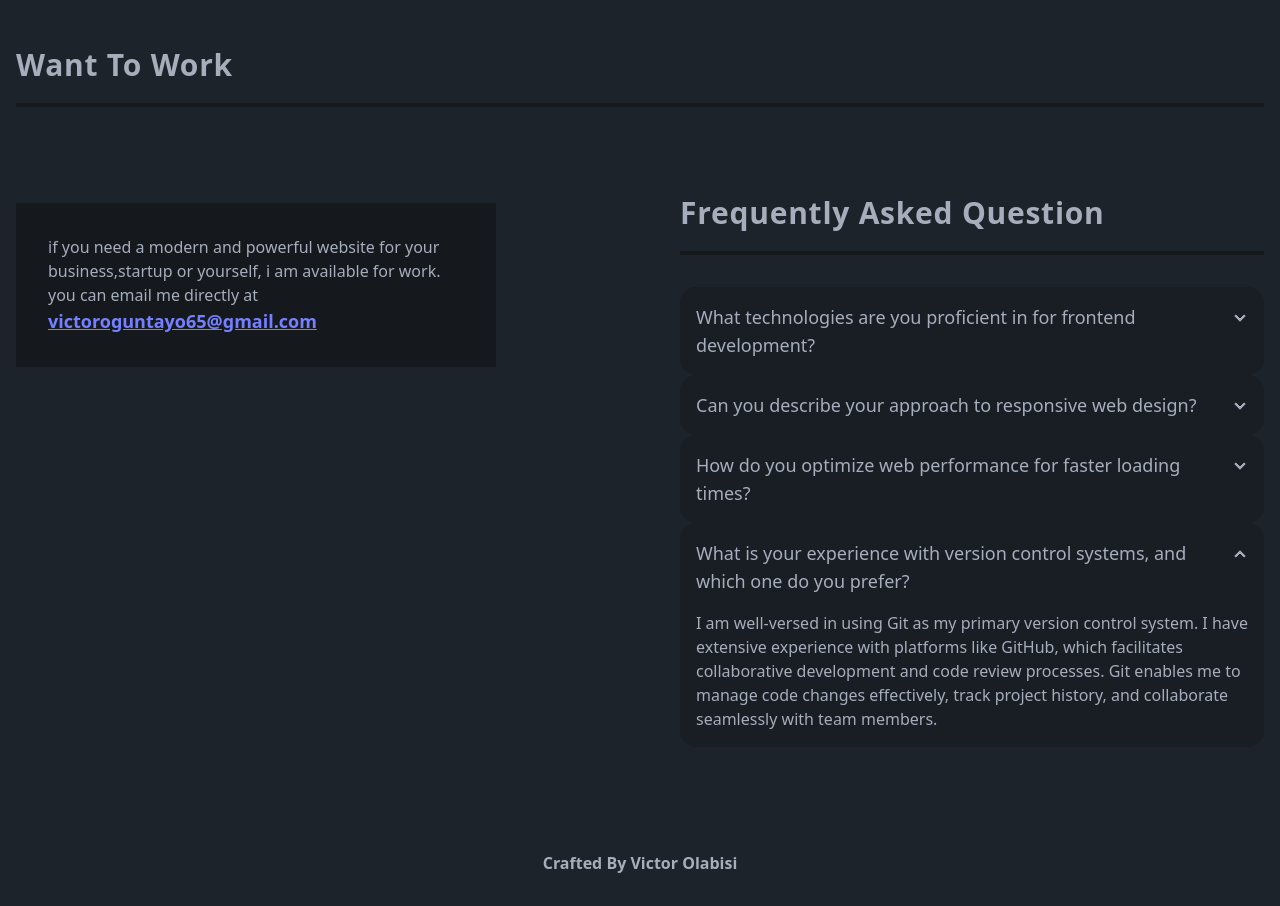
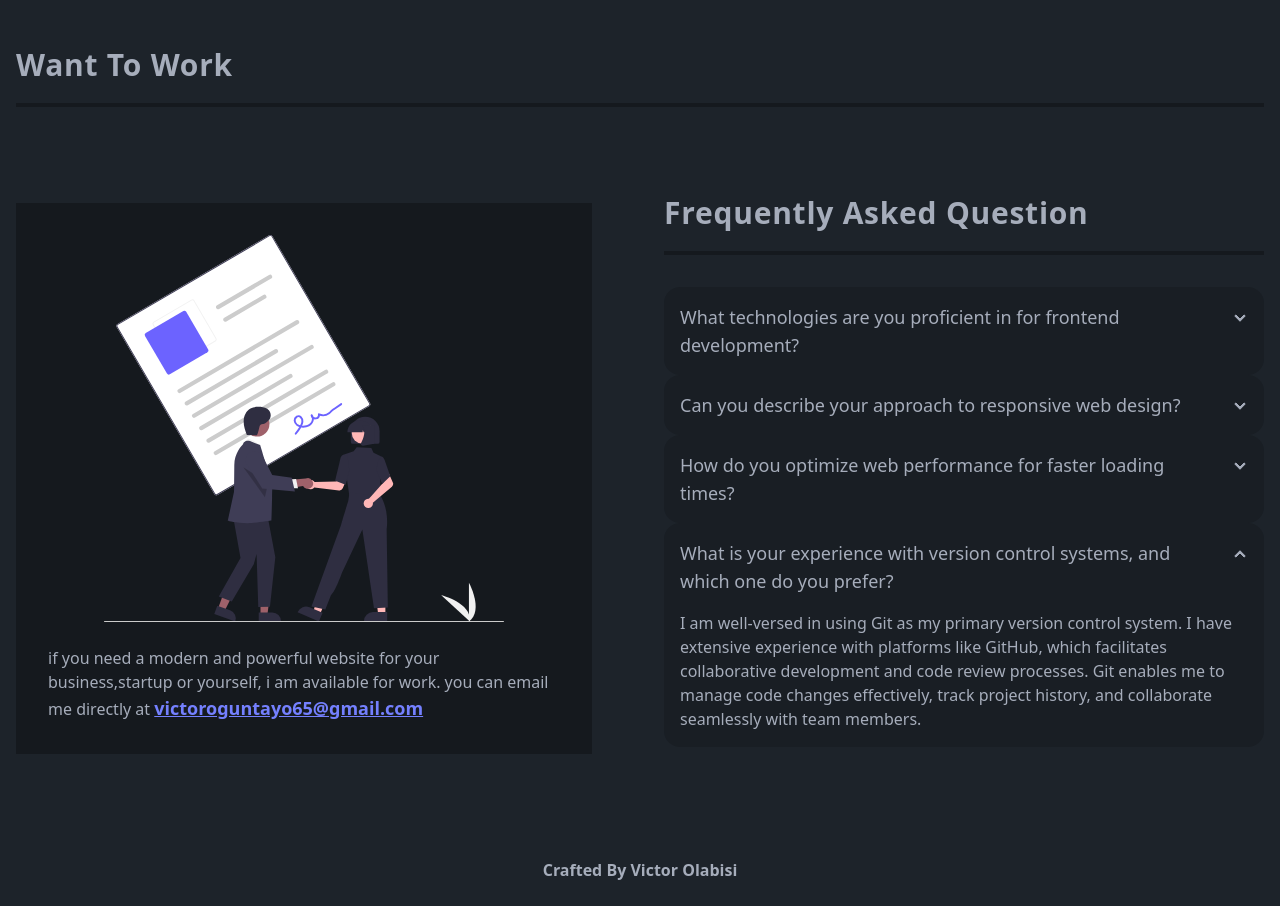
Before and after one commit to vtechwise/reactjs-portfolio, a React (Vite) app: page / in a window 1280 px wide. Shown: the part 3060-3966 px from the top of the page. Built offline with nearby package versions, Linux system fonts and the light colour scheme.

Commit message:
deskop adjustment

```diff
--- a/src/pages/Landing.jsx
+++ b/src/pages/Landing.jsx
@@ -1,5 +1,5 @@
 import { Hero, FeaturedProject, Services, SectionTitle } from "../component";
-
+import contactImg from  '../assets/contact-us.svg'
 
 
 const Landing = () => {
@@ -10,8 +10,9 @@ const Landing = () => {
       <Services />
       <section className="section-margin">
         <SectionTitle text="want to work" />
-        <div className="grid md:grid-cols-2 gap-x-20">
-          <div className="bg-base-300 p-8 max-w-[30rem] self-start md:mt-16">
+        <div className="grid md:grid-cols-2 gap-x-12">
+          <div className="bg-base-300 p-8 max-w-[36rem] self-start md:mt-16">
+            <img src={contactImg} className="mb-6 w-[25rem] mx-auto" alt="" />
             <p>
               if you need a modern and powerful website for your
               business,startup or yourself, i am available for work. you can
```
